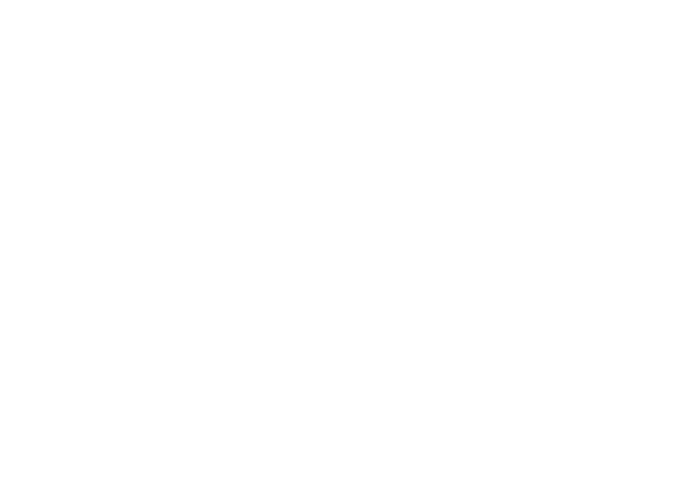
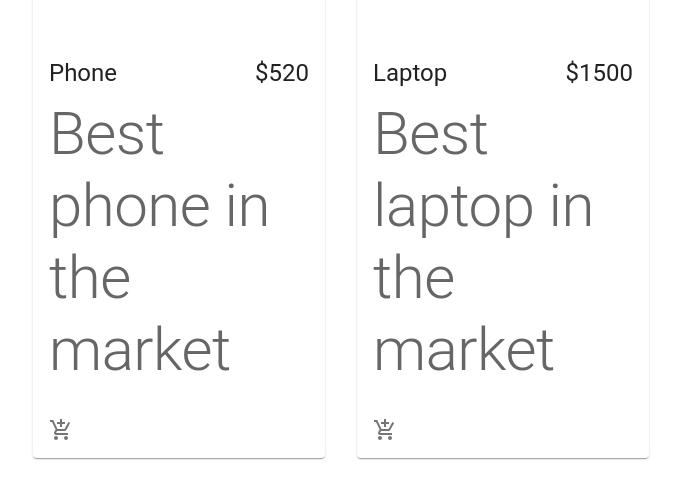
Before and after one commit to mr-am2k/ecommerce-app, a React (Create React App) app: page / in a window 1280 px wide. Shown: the part 131-630 px from the top of the page, without its empty margins (299-980 px from the left). Built offline with nearby package versions, Linux system fonts and the light colour scheme.

Commit message:
Installed all needed dependecies, crated products and product component

```diff
--- a/src/App.tsx
+++ b/src/App.tsx
@@ -1,6 +1,8 @@
+import Products from './components/Products/Products'
 const App = () => {
   return (
     <div className="App">
+      <Products/>
     </div>
   );
 }
--- /dev/null
+++ b/src/Globals.d.ts
@@ -0,0 +1 @@
+declare module "*.module.css";
--- /dev/null
+++ b/src/components/Products/Product.module.css
@@ -0,0 +1,15 @@
+.root{
+    max-width: 100%;
+}
+.media {
+    height: 0;
+    padding-top: 56.25%; /*16:9 resolution*/
+}
+.cardActions{
+    display: flex;
+    justify-content: center;
+}
+.cardContent{
+    display: flex;
+    justify-content: space-between;
+}
--- /dev/null
+++ b/src/components/Products/Product.tsx
@@ -0,0 +1,44 @@
+import {
+  Card,
+  CardMedia,
+  CardContent,
+  CardActions,
+  Typography,
+  IconButton,
+} from '@mui/material';
+import AddShoppingCartIcon from '@mui/icons-material/AddShoppingCart';
+
+import styles from './Product.module.css';
+import ProductModel from '../../models/product-model';
+
+type Props = {
+  children?: React.ReactNode;
+  product: ProductModel;
+};
+const Product: React.FC<Props> = ({ product }) => {
+  return (
+    <Card className={styles.root}>
+      <CardMedia className={styles.media} image='' title={product.name} />
+      <CardContent>
+        <div className={styles.cardContent}>
+          <Typography variant='h5' gutterBottom>
+            {product.name}
+          </Typography>
+          <Typography variant='h5' gutterBottom>
+            {product.price}
+          </Typography>
+        </div>
+        <Typography variant='h2' color='textSecondary'>
+          {product.description}
+        </Typography>
+      </CardContent>
+      <CardActions disableSpacing className={styles.CardActions}>
+        <IconButton aria-label='Add to Cart'>
+          <AddShoppingCartIcon />
+        </IconButton>
+      </CardActions>
+    </Card>
+  );
+};
+
+export default Product;
--- /dev/null
+++ b/src/components/Products/Products.module.css
@@ -0,0 +1,8 @@
+.content {
+  flex-grow: 1;
+  background-color: red;
+  padding: 1rem;
+}
+.root {
+  flex-grow: 1;
+}
--- /dev/null
+++ b/src/components/Products/Products.tsx
@@ -0,0 +1,25 @@
+import Grid from '@mui/material/Grid';
+import Product from './Product';
+import styles from './Products.module.css'
+import ProductModel from '../../models/product-model';
+
+const products: ProductModel[] = [
+  new ProductModel(1, 'Phone', 'Best phone in the market', '$520'),
+  new ProductModel(2, 'Laptop', 'Best laptop in the market', '$1500'),
+];
+
+const Products = () => {
+  return (
+    <div>
+      <Grid container spacing={4} justifyContent='center'>
+        {products.map((product) => (
+          <Grid item key={product.id} xs={12} sm={6} md={4} lg={3}>
+            <Product product={product} />
+          </Grid>
+        ))}
+      </Grid>
+    </div>
+  );
+};
+
+export default Products;
--- /dev/null
+++ b/src/models/product-model.ts
@@ -0,0 +1,15 @@
+class ProductModel {
+    id: number;
+    name: string;
+    description: string;
+    price: string
+
+    constructor(productID: number, productName: string, productDescription: string, productPrice: string) {
+        this.id = productID
+        this.name = productName
+        this.description = productDescription
+        this.price = productPrice
+    }
+}
+
+export default ProductModel
--- a/tsconfig.json
+++ b/tsconfig.json
@@ -1,5 +1,6 @@
 {
   "compilerOptions": {
+    "plugins": [{ "name": "typescript-plugin-css-modules" }],
     "target": "es5",
     "lib": [
       "dom",
```
Also changed, not shown: package.json (+9 -0 lines), 2 other files (tests, documents, lock files or other folders).
